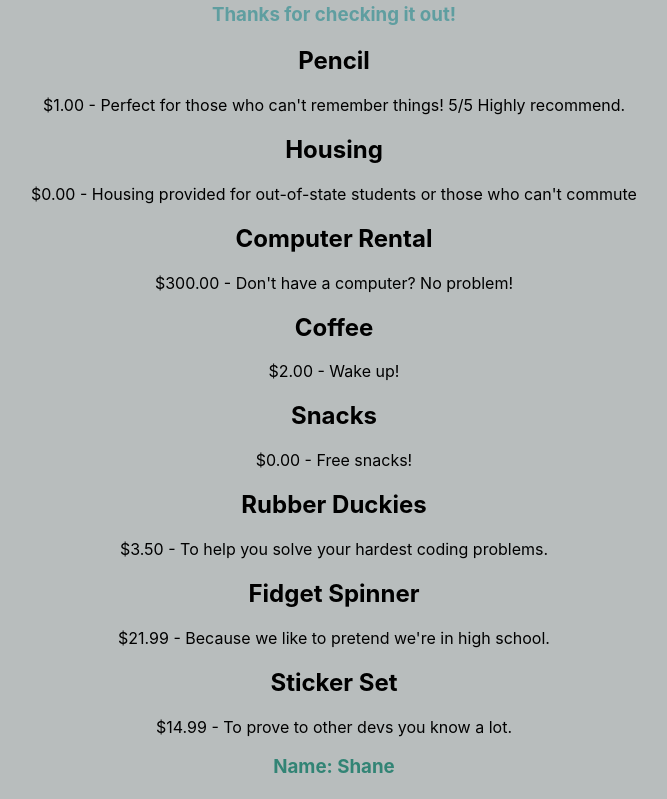
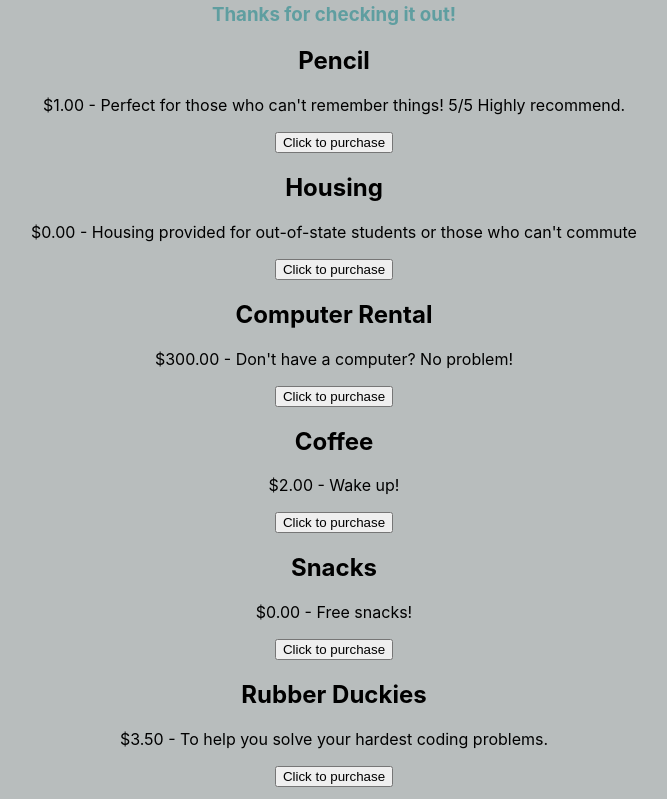
Before and after one commit to shanecolby/my_app_react, a React (Create React App) app: page / in a window 1280 px wide. Shown: the part 1200-1999 px from the top of the page, without its empty margins (306-973 px from the left). Built offline with nearby package versions, Linux system fonts and the light colour scheme; no server answers.

Commit message:
add purchase button for products

```diff
--- a/src/components/Product.js
+++ b/src/components/Product.js
@@ -6,6 +6,7 @@ function Product(props) {
     <div style={{ textAlign: "center" }}>
       <h2>{props.product.name}</h2>
       <p>{props.product.price.toLocaleString("en-US", { style: "currency", currency: "USD" })} - {props.product.description}</p>
+      <button>Click to purchase</button>
     </div>
   )
 }
```
